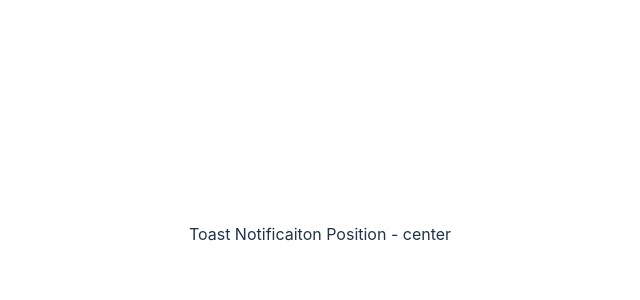
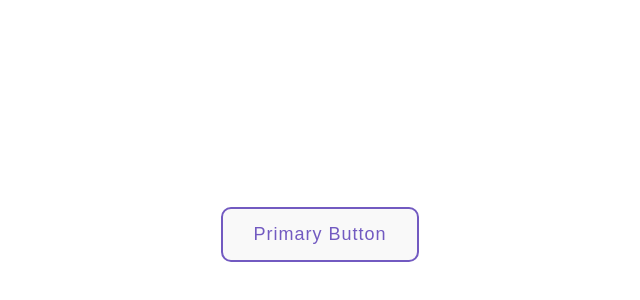
Before and after one commit to yogyy/belajar-typescript, a React (Vite) app: page / in a window 1280 px wide. Shown: the part 166-466 px from the top of the page, without its empty margins (320-960 px from the left). Built offline with nearby package versions, Linux system fonts and the light colour scheme.

Commit message:
wrapping html element

```diff
--- a/src/App.tsx
+++ b/src/App.tsx
@@ -1,11 +1,13 @@
 import "./App.css";
-import RandomNumber from "./components/restriciton/RandomNumber";
-import Toast from "./components/templateliterals/Toast";
+import CustomButton from "./components/html/Button";
+import Input from "./components/html/Input";
 
 function App() {
   return (
     <div className="app">
-      <Toast position="center" />
+      <CustomButton variant="primary" onClick={() => console.log("clicked primary button")}>
+        Primary Button
+      </CustomButton>
     </div>
   );
 }
--- /dev/null
+++ b/src/components/html/Button.tsx
@@ -0,0 +1,12 @@
+type BtnProps = {
+  variant: "primary" | "secondary";
+  children: string;
+} & Omit<React.ComponentProps<"button">, "children">;
+
+export default function CustomButton({variant, children, ...rest}: BtnProps) {
+  return (
+    <button className={`class-with${variant}`} {...rest}>
+      {children}
+    </button>
+  );
+}
--- /dev/null
+++ b/src/components/html/Input.tsx
@@ -0,0 +1,5 @@
+type InputProps = React.ComponentProps<"input">;
+
+export default function Input(props: InputProps) {
+  return <input {...props} />;
+}
```
